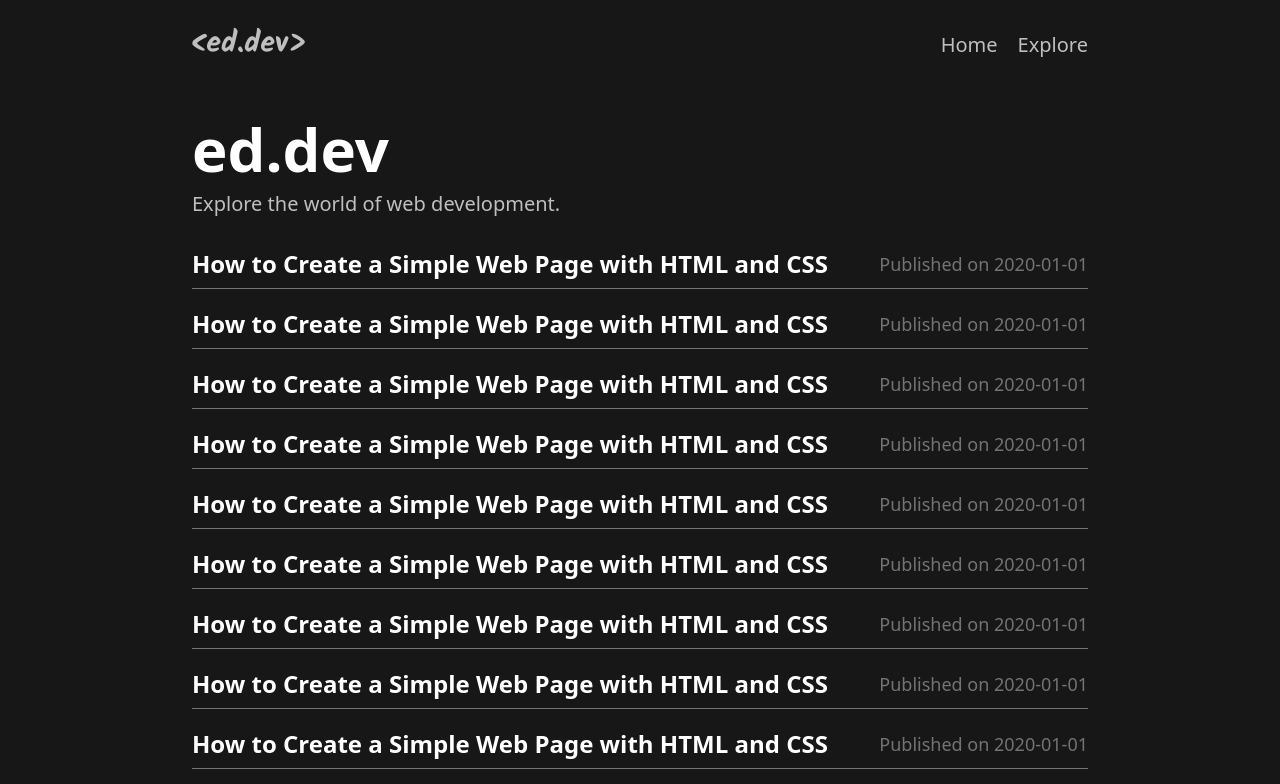
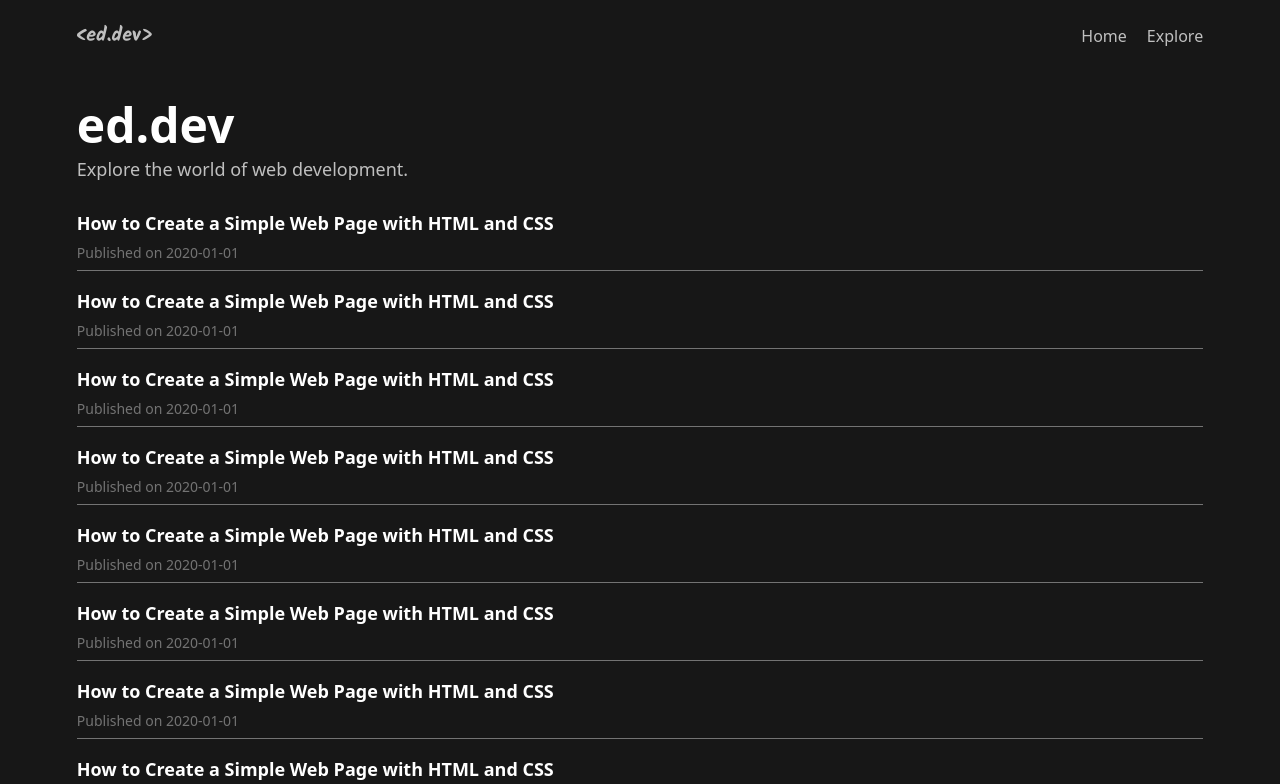
Before and after one commit to EdGonzz/blog-dev2.0, a plain HTML site: page index.html in a window 1280 px wide. Shown: the top 784 px of the page. Drawn offline with Linux system fonts and the light colour scheme; files whose address does not match are found by name.

Commit message:
chore: Update color variables in basics.css and remove unnecessary media queries in home.css

```diff
--- a/styles/basics.css
+++ b/styles/basics.css
@@ -46,7 +46,9 @@ img, video, svg {height: auto; max-width: 100%;}
   --color-primary: #BC6FF1;
   --text-color: #fff;
   --text-secondary-color: #bfbfbf;
+  --text-tertiary-color: #727272;
   --border-gray: #737373;
+  --border-gray-dark: #404040;
   --text-dark-color: #0F1217;
   --bg-color: #171717;
 }
--- a/styles/home.css
+++ b/styles/home.css
@@ -91,71 +91,3 @@ body {
   color: var(--text-secondary-color);
   text-align: center;
 }
-
-@media (hover: hover) {
-  .header__logo:hover {
-    color: var(--color-primary);
-  }
-
-  .header__link:hover {
-    color: var(--color-primary);
-  }
-
-  .blog:hover p {
-    color: var(--color-primary);
-  }
-}
-
-@media (width < 320px) {
-  .header {
-    gap: 0.2rem;
-  }
-
-  .header__links {
-    gap: 0.8rem;
-  }
-}
-
-@media (width > 700px) {
-  .header__logo {
-    font-size: var(--text-3xl);
-  }
-
-  .header__link {
-    font-size: var(--text-xl);
-  }
-
-  .main__title {
-    font-size: var(--text-6xl);
-  }
-
-  .main__subtitle {
-    font-size: var(--text-xl);
-  }
-
-  .blog__header {
-    flex-direction: row;
-    align-items: center;
-  }
-
-  .blog__title {
-    text-wrap: pretty;
-    font-size: var(--text-2xl);
-  }
-
-  .blog__date {
-    text-align: end;
-    text-wrap: balance;
-    font-size: var(--text-lg);
-  }
-
-  .footer__text {
-    font-size: var(--text-lg);
-  }
-}
-
-@media (width > 1000px) {
-  body {
-    width: 70%;
-  }
-}
```
